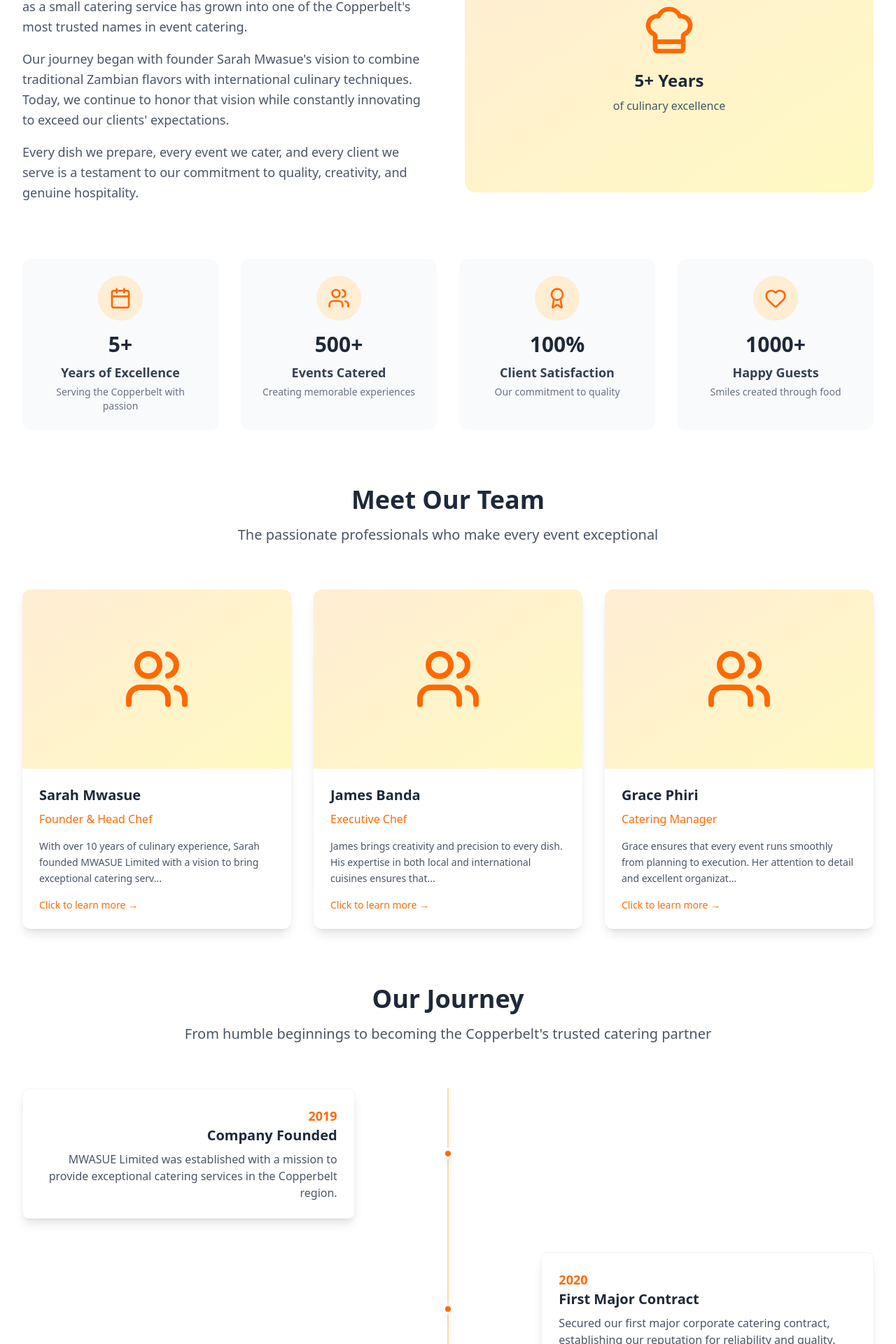
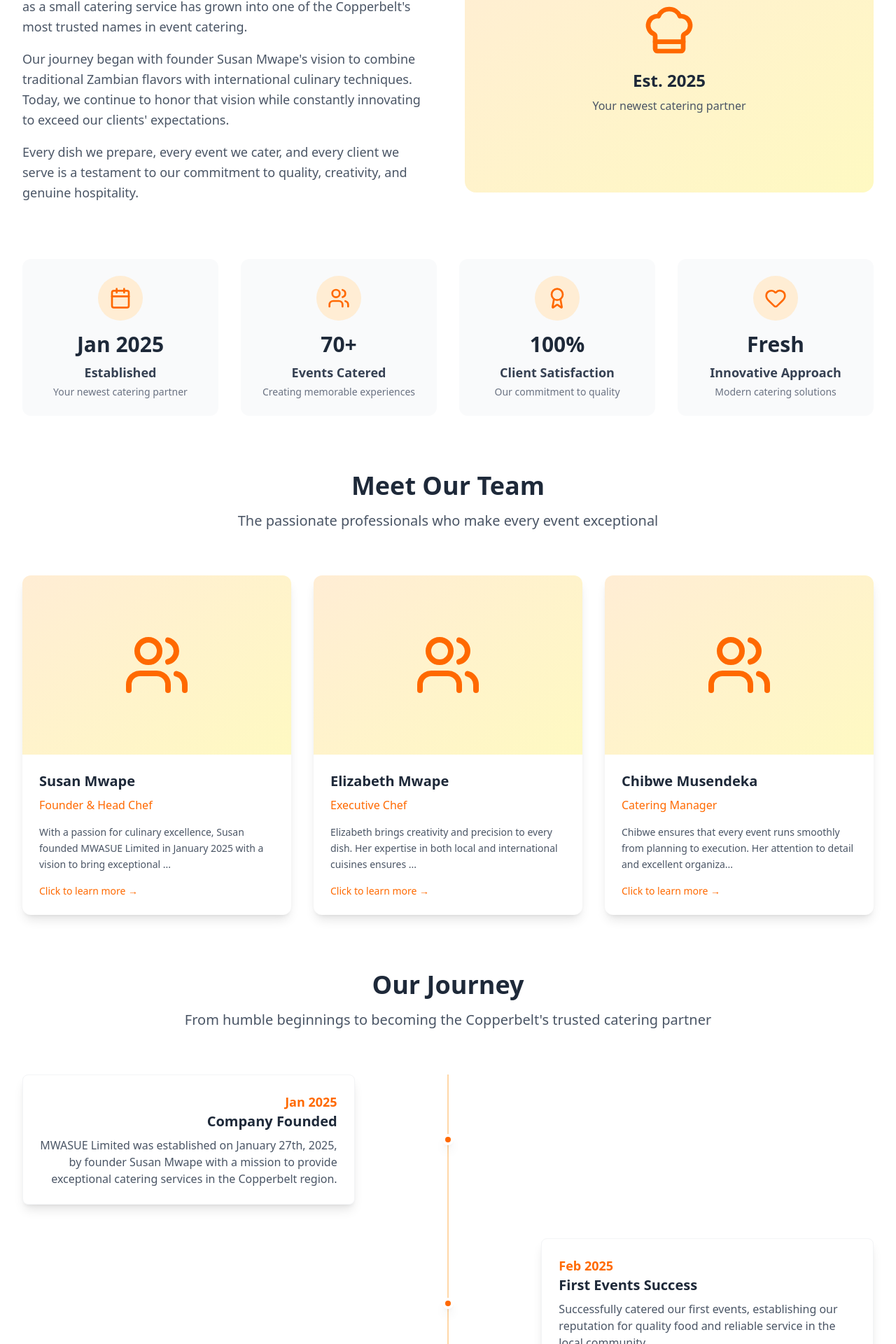
Before and after one commit to Chibs5/mwasue-website, a React (Vite) app: page /about in a window 1280 px wide. Shown: the part 565-2485 px from the top of the page at 70% size. Built offline with nearby package versions, Linux system fonts and the light colour scheme.

Commit message:
Update About.jsx
Made changes to details

```diff
--- a/src/pages/About.jsx
+++ b/src/pages/About.jsx
@@ -1,5 +1,6 @@
 import { useState } from 'react'
 import { motion as Motion, AnimatePresence } from 'framer-motion'
+import { Link } from 'react-router-dom'
 import {
   Users,
   Award,
@@ -22,13 +23,13 @@ const About = () => {
   const stats = [
     {
       icon: Calendar,
-      number: "5+",
-      label: "Years of Excellence",
-      description: "Serving the Copperbelt with passion"
+      number: "Jan 2025",
+      label: "Established",
+      description: "Your newest catering partner"
     },
     {
       icon: Users,
-      number: "500+",
+      number: "70+",
       label: "Events Catered",
       description: "Creating memorable experiences"
     },
@@ -40,51 +41,51 @@ const About = () => {
     },
     {
       icon: Heart,
-      number: "1000+",
-      label: "Happy Guests",
-      description: "Smiles created through food"
+      number: "Fresh",
+      label: "Innovative Approach",
+      description: "Modern catering solutions"
     }
   ]
 
   // Team members
   const teamMembers = [
     {
-      name: "Sarah Mwasue",
+      name: "Susan Mwape",
       role: "Founder & Head Chef",
       image: "/api/placeholder/300/400",
-      bio: "With over 10 years of culinary experience, Sarah founded MWASUE Limited with a vision to bring exceptional catering services to the Copperbelt. Her passion for cooking and commitment to quality has made MWASUE a trusted name in the region.",
+      bio: "With a passion for culinary excellence, Susan founded MWASUE Limited in January 2025 with a vision to bring exceptional catering services to the Copperbelt. Her dedication to quality and innovation has quickly established MWASUE as a trusted name in the region.",
       specialties: ["Traditional Zambian Cuisine", "International Fusion", "Wedding Catering", "Menu Development"],
       experience: "10+ years",
       education: "Culinary Arts Diploma, Hospitality Management",
       contact: {
         phone: "+260965994659",
-        email: "sarah@mwasueinvestmentltd.com"
+        email: "susan@mwasueinvestmentltd.com"
       }
     },
     {
-      name: "James Banda",
+      name: "Elizabeth Mwape",
       role: "Executive Chef",
       image: "/api/placeholder/300/400",
-      bio: "James brings creativity and precision to every dish. His expertise in both local and international cuisines ensures that every meal we serve meets the highest standards of taste and presentation.",
+      bio: "Elizabeth brings creativity and precision to every dish. Her expertise in both local and international cuisines ensures that every meal we serve meets the highest standards of taste and presentation.",
       specialties: ["Gourmet Cooking", "Presentation", "Corporate Catering", "Menu Innovation"],
       experience: "8+ years",
       education: "Advanced Culinary Techniques, Food Safety Certification",
       contact: {
         phone: "+260970445730",
-        email: "james@mwasueinvestmentltd.com"
+        email: "elizabeth@mwasueinvestmentltd.com"
       }
     },
     {
-      name: "Grace Phiri",
+      name: "Chibwe Musendeka",
       role: "Catering Manager",
       image: "/api/placeholder/300/400",
-      bio: "Grace ensures that every event runs smoothly from planning to execution. Her attention to detail and excellent organizational skills make her an invaluable part of our team.",
+      bio: "Chibwe ensures that every event runs smoothly from planning to execution. Her attention to detail and excellent organizational skills make her an invaluable part of our team.",
       specialties: ["Event Planning", "Client Relations", "Team Coordination", "Quality Control"],
       experience: "6+ years",
       education: "Event Management, Customer Service Excellence",
       contact: {
         phone: "+260965994659",
-        email: "grace@mwasueinvestmentltd.com"
+        email: "chibwe@mwasueinvestmentltd.com"
       }
     }
   ]
@@ -92,34 +93,34 @@ const About = () => {
   // Company milestones
   const milestones = [
     {
-      year: "2019",
+      year: "Jan 2025",
       title: "Company Founded",
-      description: "MWASUE Limited was established with a mission to provide exceptional catering services in the Copperbelt region."
+      description: "MWASUE Limited was established on January 27th, 2025, by founder Susan Mwape with a mission to provide exceptional catering services in the Copperbelt region."
     },
     {
-      year: "2020",
-      title: "First Major Contract",
-      description: "Secured our first major corporate catering contract, establishing our reputation for reliability and quality."
+      year: "Feb 2025",
+      title: "First Events Success",
+      description: "Successfully catered our first events, establishing our reputation for quality food and reliable service in the local community."
     },
     {
-      year: "2021",
-      title: "Team Expansion",
-      description: "Expanded our team to include specialized chefs and service staff to meet growing demand."
+      year: "Mar 2025",
+      title: "Team Assembly",
+      description: "Assembled our core team of experienced professionals to ensure consistent quality and excellent service delivery."
     },
     {
-      year: "2022",
-      title: "Service Diversification",
-      description: "Introduced wedding catering and fine dining experiences to our service offerings."
+      year: "Present",
+      title: "Growing Strong",
+      description: "With 70+ events successfully catered, we continue to build our reputation as the Copperbelt's newest and most promising catering service."
     },
     {
-      year: "2023",
-      title: "Community Recognition",
-      description: "Received community recognition for supporting local suppliers and sustainable practices."
+      year: "Future",
+      title: "Expansion Plans",
+      description: "Planning to expand our services and reach more clients across the Copperbelt while maintaining our commitment to excellence."
     },
     {
-      year: "2024",
-      title: "Continued Growth",
-      description: "Continuing to serve the Copperbelt with expanded services and unwavering commitment to excellence."
+      year: "Vision",
+      title: "Our Goal",
+      description: "To become the most trusted and preferred catering partner in the Copperbelt region, known for quality, innovation, and exceptional service."
     }
   ]
 
@@ -212,7 +213,7 @@ const About = () => {
                 one of the Copperbelt's most trusted names in event catering.
               </p>
               <p>
-                Our journey began with founder Sarah Mwasue's vision to combine traditional Zambian
+                Our journey began with founder Susan Mwape's vision to combine traditional Zambian
                 flavors with international culinary techniques. Today, we continue to honor that
                 vision while constantly innovating to exceed our clients' expectations.
               </p>
@@ -227,8 +228,8 @@ const About = () => {
             <div className="bg-gradient-to-br from-orange-100 to-yellow-100 rounded-2xl p-8 h-96 flex items-center justify-center">
               <div className="text-center">
                 <ChefHat className="h-20 w-20 text-orange-500 mx-auto mb-4" />
-                <h3 className="text-2xl font-bold text-gray-800 mb-2">5+ Years</h3>
-                <p className="text-gray-600">of culinary excellence</p>
+                <h3 className="text-2xl font-bold text-gray-800 mb-2">Est. 2025</h3>
+                <p className="text-gray-600">Your newest catering partner</p>
               </div>
             </div>
           </div>
@@ -377,20 +378,28 @@ const About = () => {
             Contact us today to discuss your catering needs.
           </p>
           <div className="flex flex-col sm:flex-row gap-4 justify-center">
-            <Motion.button
+            <Motion.div
               whileHover={{ scale: 1.05 }}
               whileTap={{ scale: 0.95 }}
-              className="bg-orange-500 text-white font-semibold px-8 py-4 rounded-full hover:bg-orange-600 transition-colors duration-300 shadow-lg"
             >
-              Get In Touch
-            </Motion.button>
-            <Motion.button
+              <Link
+                to="/contact"
+                className="bg-orange-500 text-white font-semibold px-8 py-4 rounded-full hover:bg-orange-600 transition-colors duration-300 shadow-lg inline-block"
+              >
+                Get In Touch
+              </Link>
+            </Motion.div>
+            <Motion.div
               whileHover={{ scale: 1.05 }}
               whileTap={{ scale: 0.95 }}
-              className="border-2 border-orange-500 text-orange-500 font-semibold px-8 py-4 rounded-full hover:bg-orange-500 hover:text-white transition-colors duration-300"
             >
-              View Our Services
-            </Motion.button>
+              <Link
+                to="/services"
+                className="border-2 border-orange-500 text-orange-500 font-semibold px-8 py-4 rounded-full hover:bg-orange-500 hover:text-white transition-colors duration-300 inline-block"
+              >
+                View Our Services
+              </Link>
+            </Motion.div>
           </div>
         </Motion.div>
       </div>
```
